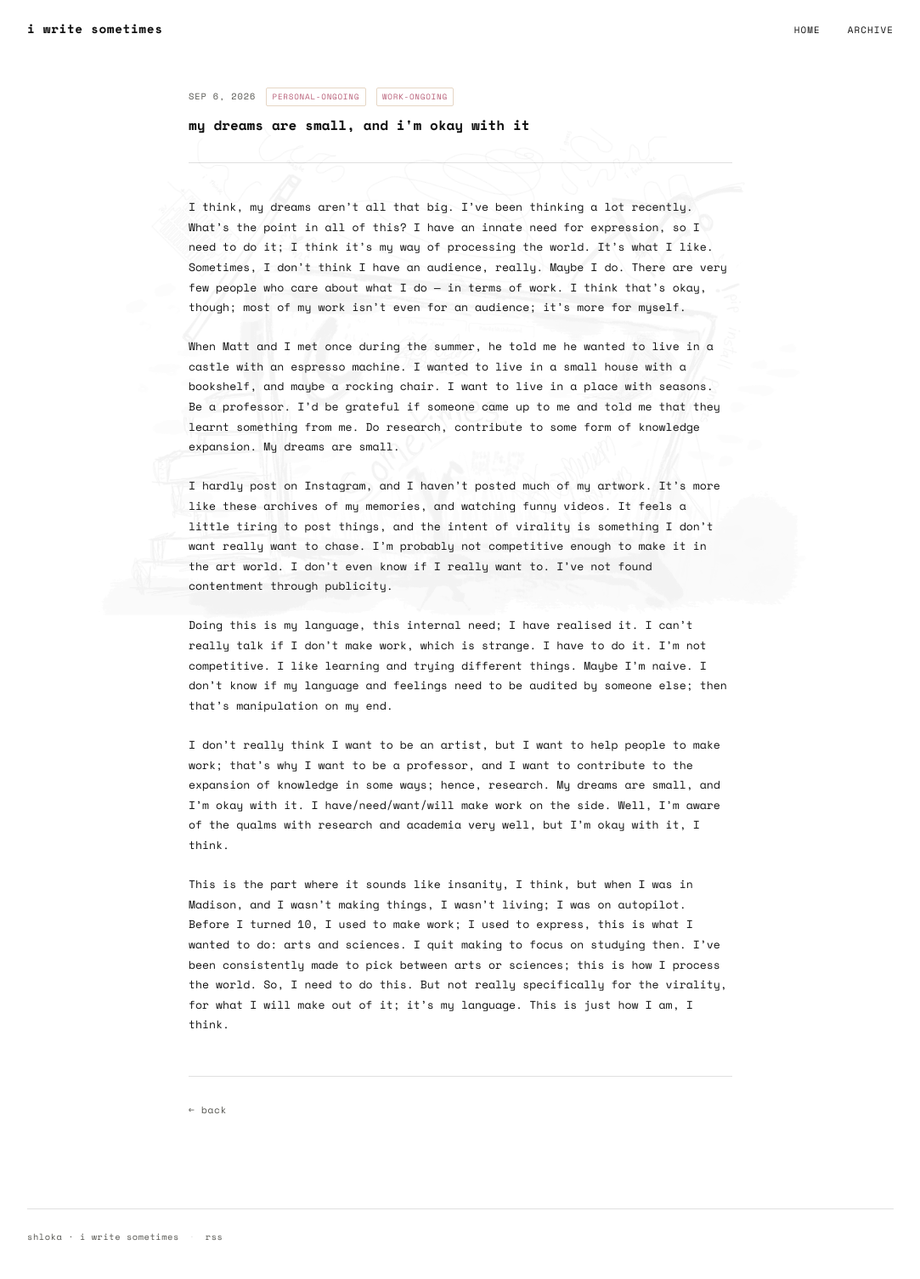
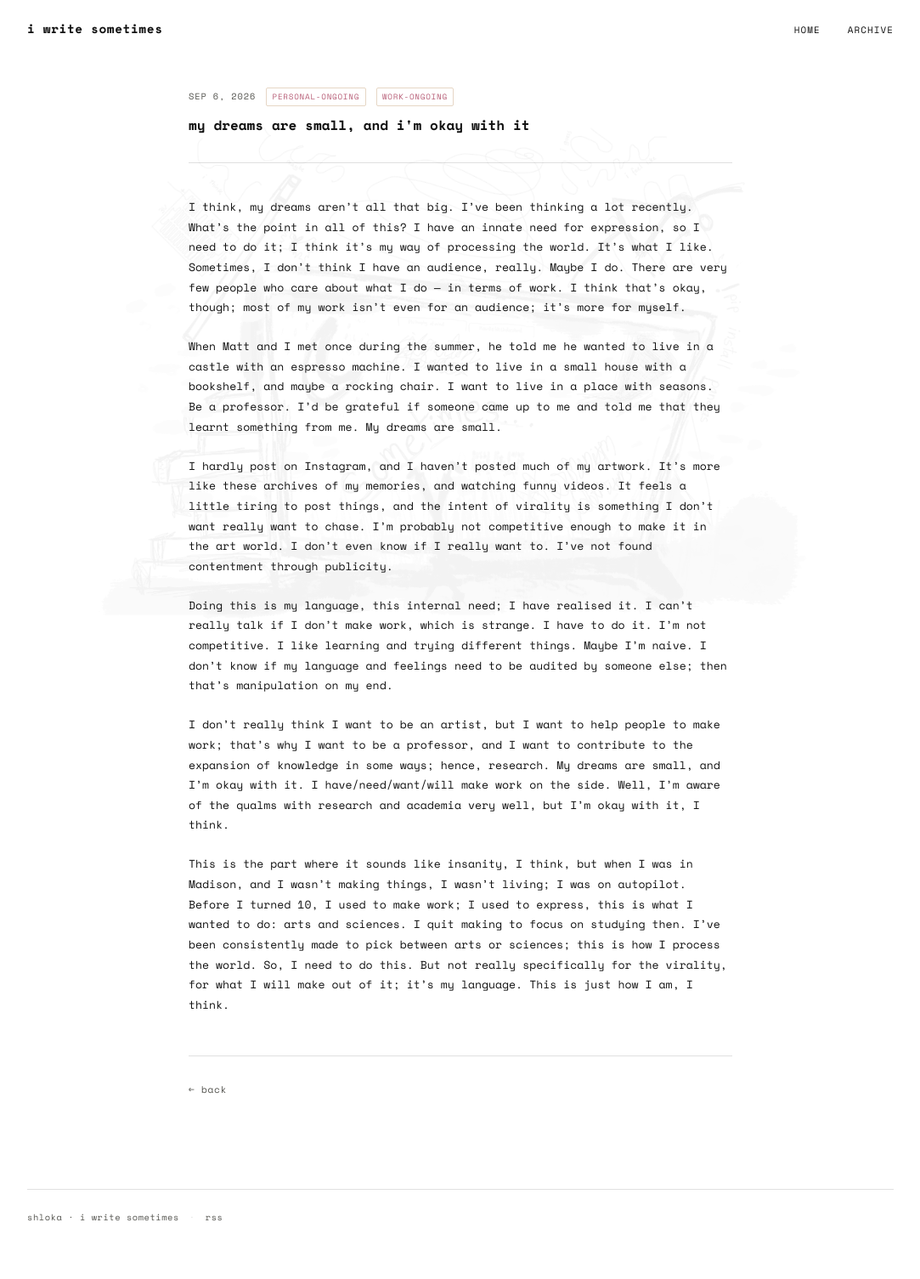
Before and after one commit to shlokamohanty/i-write-sometimes, a Jekyll site: the page built from _posts/2026-09-06-small-dreams.md, in a window 1280 px wide. Shown: the whole page at 85% size, without its empty margins (98-1181 px from the left). Built offline with Jekyll 4.4.1, drawn with Linux system fonts in a browser that asks for light colours; some web fonts are replaced; after the commit the page ends 1481 px from its top, so only the background shows below that.

Commit message:
rttr
rdbdbrbdr

```diff
--- a/_posts/2026-09-06-small-dreams.md
+++ b/_posts/2026-09-06-small-dreams.md
@@ -10,7 +10,7 @@ tags:
 
 I think, my dreams aren’t all that big. I’ve been thinking a lot recently. What's the point in all of this? I have an innate need for expression, so I need to do it; I think it’s my way of processing the world. It’s what I like. Sometimes, I don’t think I have an audience, really. Maybe I do. There are very few people who care about what I do — in terms of work. I think that’s okay, though; most of my work isn’t even for an audience; it’s more for myself.
 
-When Matt and I met once during the summer, he told me he wanted to live in a castle with an espresso machine. I wanted to live in a small house with a bookshelf, and maybe a rocking chair. I want to live in a place with seasons. Be a professor. I’d be grateful if someone came up to me and told me that they learnt something from me. Do research, contribute to some form of knowledge expansion. My dreams are small.
+When Matt and I met once during the summer, he told me he wanted to live in a castle with an espresso machine. I wanted to live in a small house with a bookshelf, and maybe a rocking chair. I want to live in a place with seasons. Be a professor. I’d be grateful if someone came up to me and told me that they learnt something from me. My dreams are small.
 
 I hardly post on Instagram, and I haven’t posted much of my artwork. It’s more like these archives of my memories, and watching funny videos. It feels a little tiring to post things, and the intent of virality is something I don’t want really want to chase. I’m probably not competitive enough to make it in the art world. I don’t even know if I really want to. I’ve not found contentment through publicity.
 
```
Also changed, not shown: _posts/.obsidian/workspace.json (+4 -4 lines).
